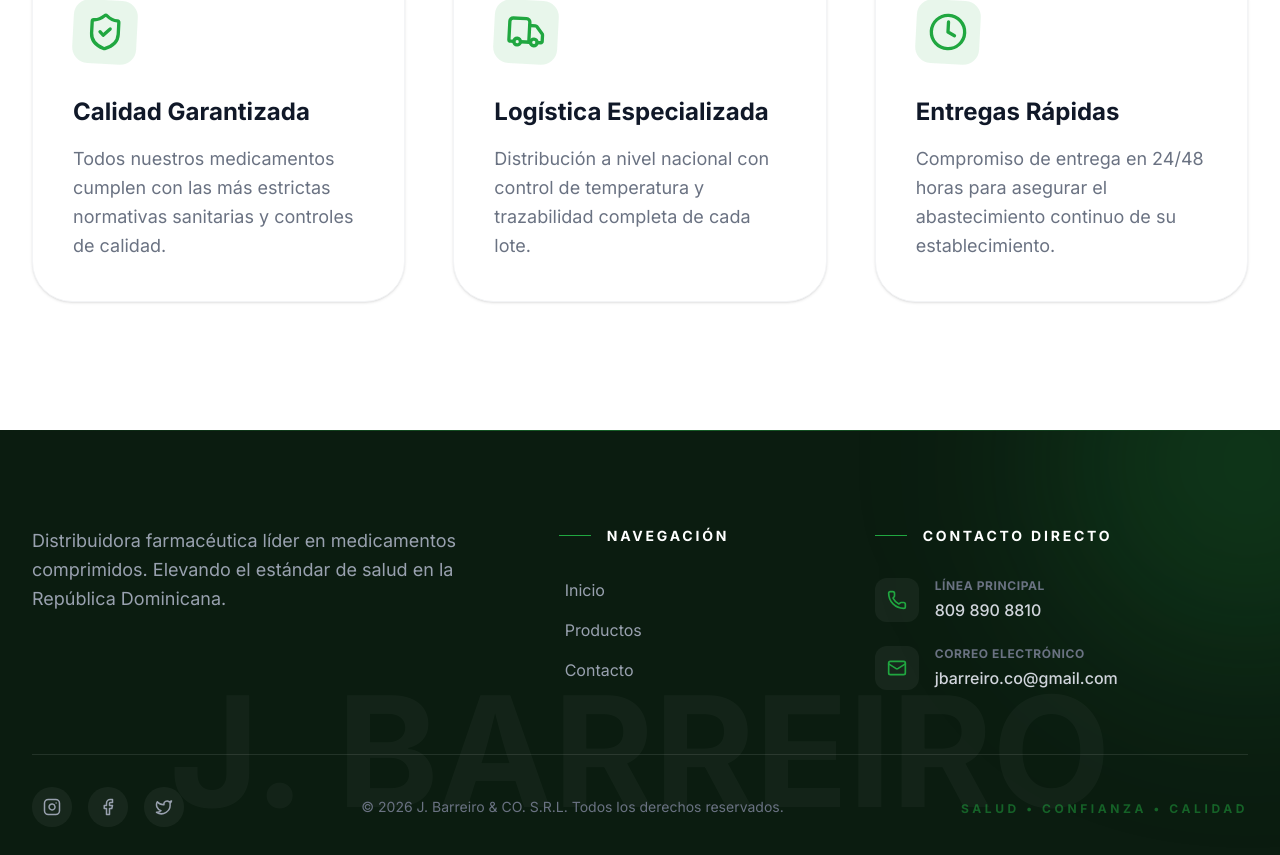
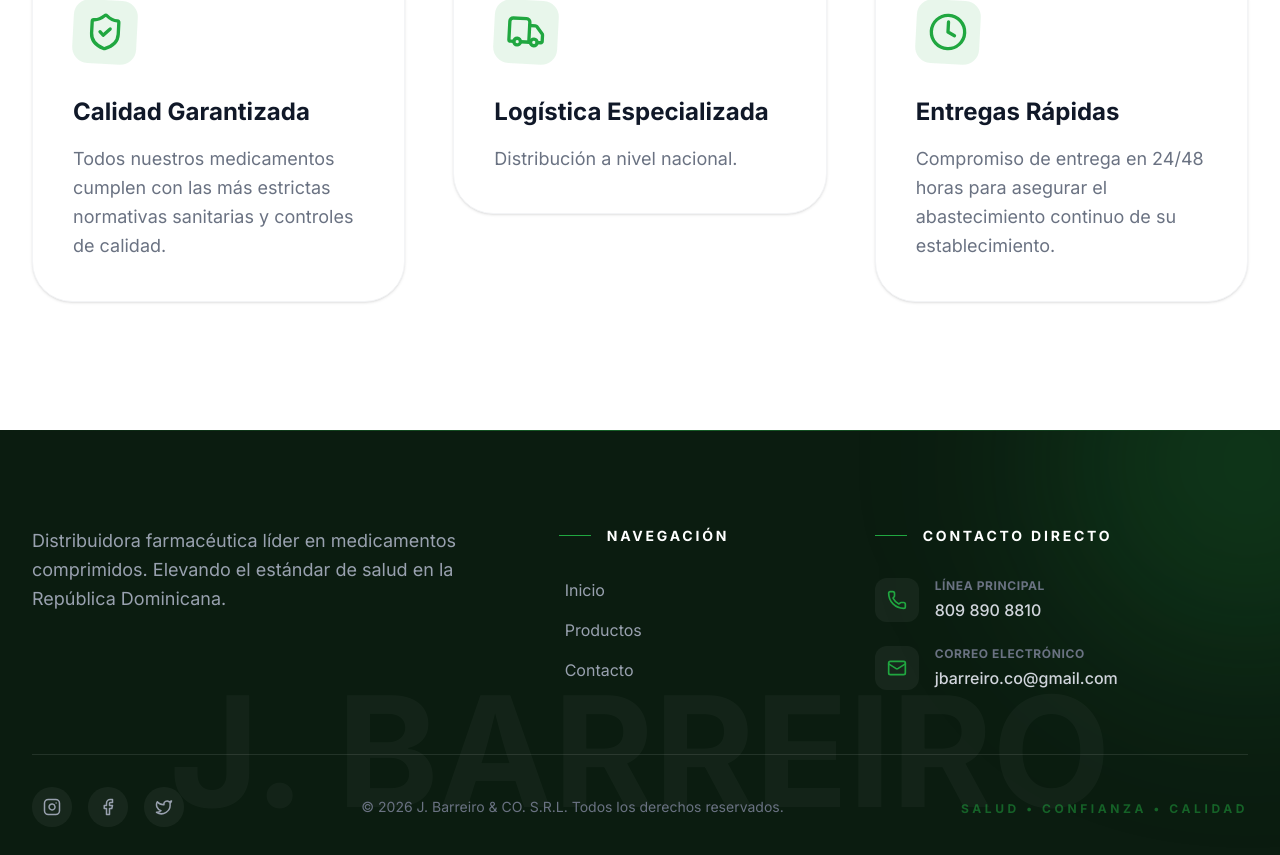
Before and after one commit to JosephAV04/WEB-JBARREIRO, a React (Vite) app: page / in a window 1280 px wide. Shown: the part 3185-4040 px from the top of the page. Built offline with nearby package versions, Linux system fonts and the light colour scheme.

Commit message:
Corrección al Carrusel y Mapa

```diff
--- a/src/App.tsx
+++ b/src/App.tsx
@@ -587,7 +587,7 @@ function HomeView() {
               <FeatureCard
                 icon={<Truck size={40} />}
                 title="Logística Especializada"
-                desc="Distribución a nivel nacional con control de temperatura y trazabilidad completa de cada lote."
+                desc="Distribución a nivel nacional."
               />
             </motion.div>
             <motion.div initial={{ opacity: 0, y: 30 }} whileInView={{ opacity: 1, y: 0 }} viewport={{ once: true }} transition={{ delay: 0.3 }}>
@@ -1130,7 +1130,7 @@ function ContactView() {
             {/* Mapa */}
             <div className="lg:col-span-3 h-[500px] lg:h-auto min-h-[500px] relative">
               <iframe
-                src="https://www.google.com/maps/embed?pb=!1m18!1m12!1m3!1d3784.346858276709!2d-69.9885966!3d18.4718609!2m3!1f0!2f0!3f0!3m2!1i1024!2i768!4f13.1!3m3!1m2!1s0x8ea5610000000001%3A0x6a0b9b8b8b8b8b8b!2sJ.%20Barreiro%20%26%20CO.%20S.R.L!5e0!3m2!1ses!2sdo!4v1700000000000!5m2!1ses!2sdo"
+                src="https://www.google.com/maps/embed?pb=!1m18!1m12!1m3!1d3783.455049393656!2d-69.7896493!3d18.508327599999998!2m3!1f0!2f0!3f0!3m2!1i1024!2i768!4f13.1!3m3!1m2!1s0x8eaf87f41177423f%3A0xa20e45aa0ee936b0!2sJ.%20Barreiro%20%26%20CO.%20S.R.L!5e0!3m2!1ses-419!2sdo!4v1772326455098!5m2!1ses-419!2sdo"
                 width="100%"
                 height="100%"
                 style={{ border: 0 }}
```
